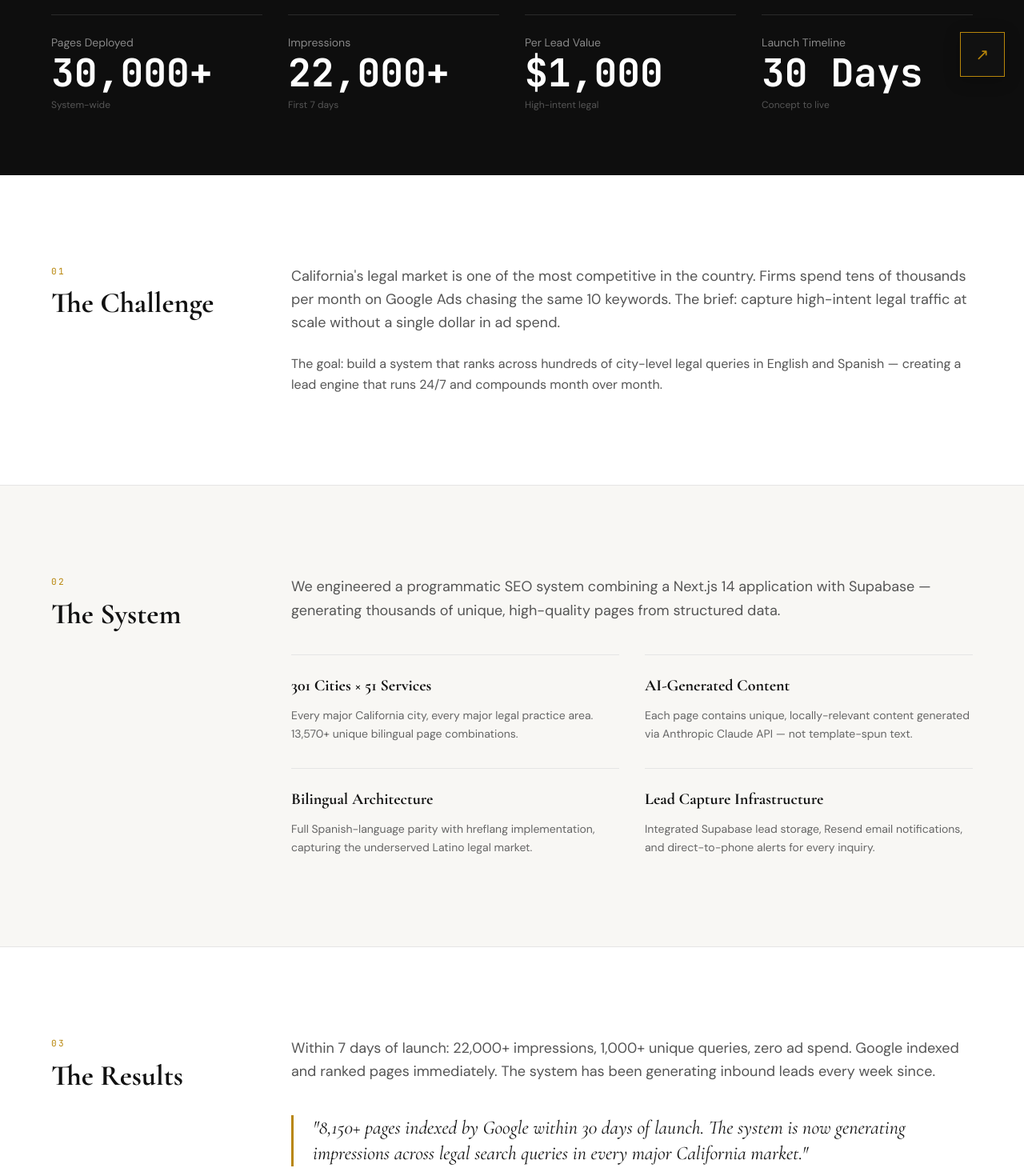
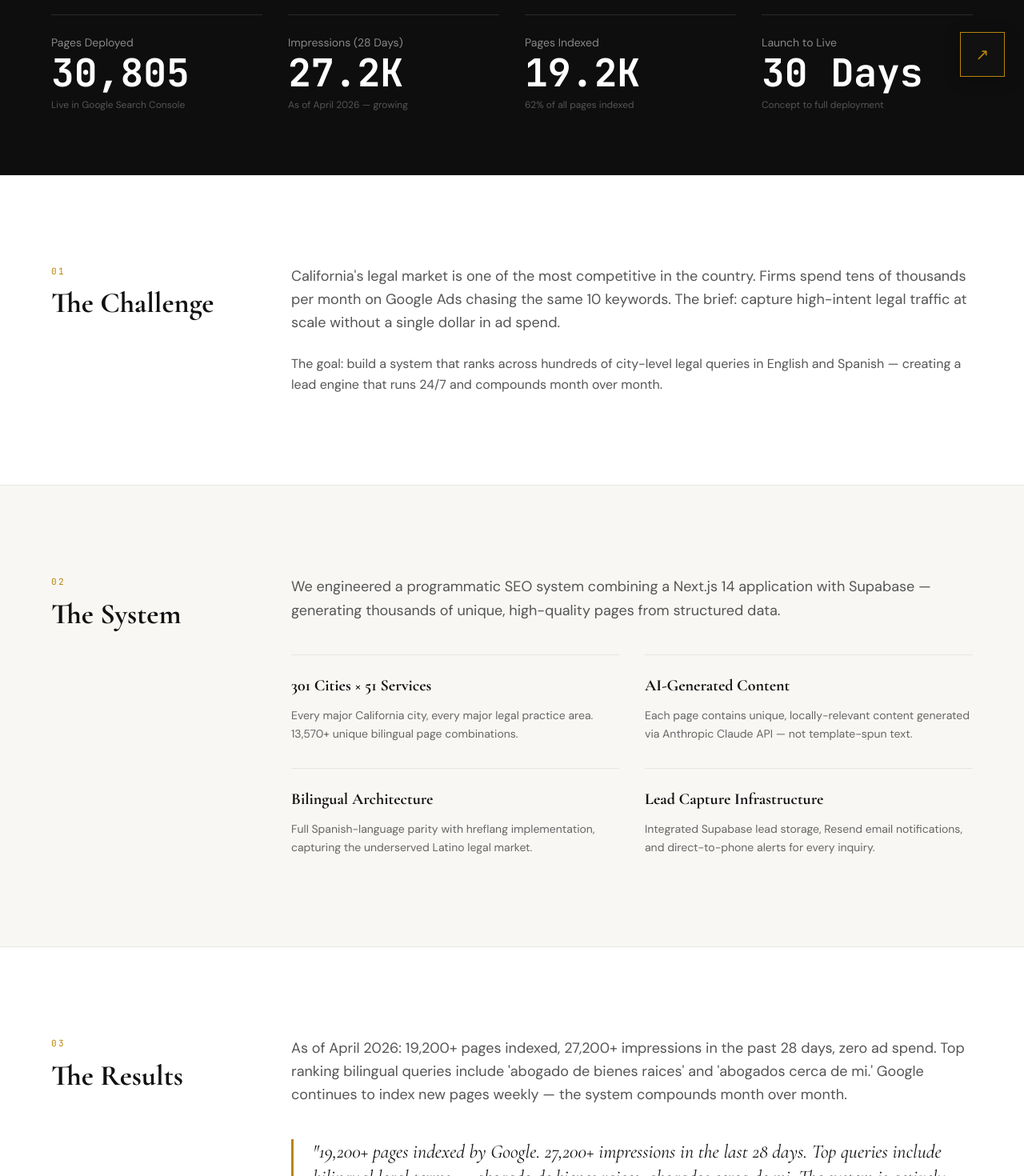
Before and after one commit to Ahorasi360/flashpreviews, a Next.js app: page /case-study in a window 1280 px wide. Shown: the part 680-2150 px from the top of the page at 80% size. Built offline with nearby package versions, Linux system fonts and the light colour scheme.

Commit message:
data: update case study with real Search Console data — April 2026

```diff
--- a/app/case-study/page.tsx
+++ b/app/case-study/page.tsx
@@ -10,10 +10,10 @@ export const metadata: Metadata = {
 };
 
 const RESULTS = [
-  { num: '30,000+', label: 'Pages Deployed',    sub: 'System-wide' },
-  { num: '22,000+', label: 'Impressions',        sub: 'First 7 days' },
-  { num: '$1,000',  label: 'Per Lead Value',     sub: 'High-intent legal' },
-  { num: '30 Days', label: 'Launch Timeline',    sub: 'Concept to live' },
+  { num: '30,805', label: 'Pages Deployed',        sub: 'Live in Google Search Console' },
+  { num: '27.2K',  label: 'Impressions (28 Days)', sub: 'As of April 2026 — growing' },
+  { num: '19.2K',  label: 'Pages Indexed',         sub: '62% of all pages indexed' },
+  { num: '30 Days',label: 'Launch to Live',         sub: 'Concept to full deployment' },
 ];
 
 export default function CaseStudy() {
@@ -134,11 +134,11 @@ export default function CaseStudy() {
               </div>
               <div className="md:col-span-9">
                 <p className="text-[#555555] text-lg leading-relaxed mb-10">
-                  Within 7 days of launch: 22,000+ impressions, 1,000+ unique queries, zero ad spend. Google indexed and ranked pages immediately. The system has been generating inbound leads every week since.
+                  As of April 2026: 19,200+ pages indexed, 27,200+ impressions in the past 28 days, zero ad spend. Top ranking bilingual queries include 'abogado de bienes raices' and 'abogados cerca de mi.' Google continues to index new pages weekly — the system compounds month over month.
                 </p>
                 <blockquote className="gold-callout mb-10" cite="https://www.flashpreviewsconsultinggroup.com/case-study">
                   <p className="text-[#111111] text-xl md:text-2xl leading-relaxed" style={{ fontFamily:"'Cormorant Garamond', serif", fontStyle:'italic' }}>
-                    "8,150+ pages indexed by Google within 30 days of launch. The system is now generating impressions across legal search queries in every major California market."
+                    "19,200+ pages indexed by Google. 27,200+ impressions in the last 28 days. Top queries include bilingual legal terms — abogado de bienes raices, abogados cerca de mi. The system is actively generating search traffic across California."
                   </p>
                 </blockquote>
                 <dl className="grid grid-cols-3 gap-8 border-t border-[#E5E5E5] pt-8">
```
